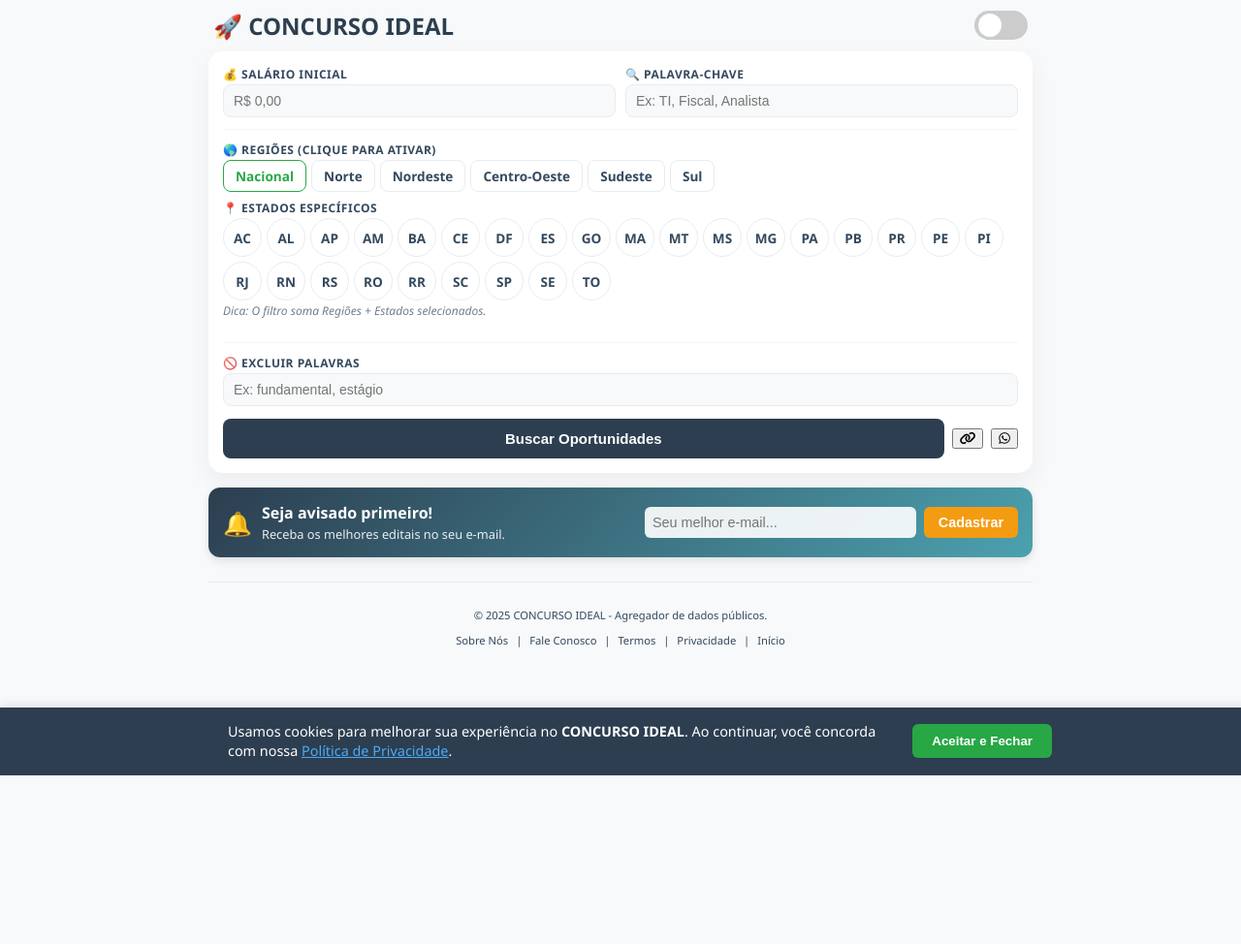
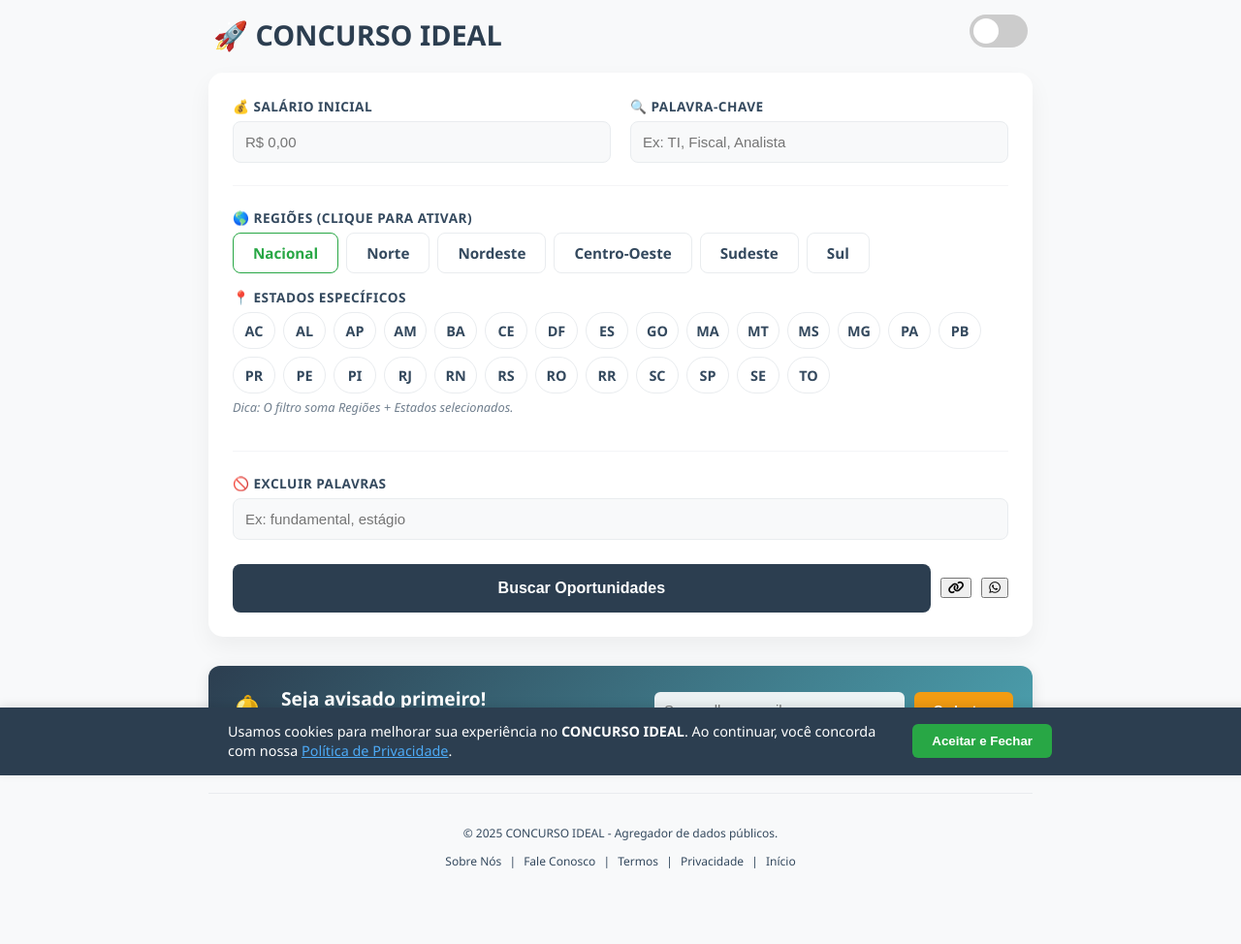
Before and after one commit to irislenisson/concurso-flask-app, a Flask app: page / in a window 1280 px wide. Shown: the whole page at 97% size. Before the commit the page ends 800 px from the top, so only its background shows below. Run offline with Flask 3, Linux system fonts and the light colour scheme.

Commit message:
Atualização visual 1

```diff
--- a/static/css/style.css
+++ b/static/css/style.css
@@ -1,6 +1,6 @@
-/* static/css/style.css - Versão Compacta e Definitiva */
+/* static/css/style.css - Versão Equilibrada e Visualmente Confortável */
 
-/* VARIÁVEIS DE CORES (MANTIDAS) */
+/* VARIÁVEIS DE CORES */
 :root {
     --bg-body: #f8f9fa;
     --bg-container: #ffffff;
@@ -34,21 +34,21 @@
 body {
     font-family: 'Segoe UI', Tahoma, Geneva, Verdana, sans-serif;
     margin: 0;
-    padding: 10px; /* Reduzi padding da borda da tela */
+    padding: 15px; /* Padding confortável */
     background-color: var(--bg-body);
     color: var(--text-primary);
     scroll-behavior: smooth;
     transition: background-color 0.3s, color 0.3s;
 }
 
-.container { max-width: 850px; margin: 0 auto; padding-bottom: 40px; position: relative; }
+.container { max-width: 850px; margin: 0 auto; padding-bottom: 50px; position: relative; }
 
-/* --- CABEÇALHO LADO A LADO (CORREÇÃO) --- */
+/* --- CABEÇALHO LADO A LADO --- */
 .header-row {
     display: flex;
-    justify-content: space-between; /* Título esq, Botão dir */
+    justify-content: space-between;
     align-items: center;
-    margin-bottom: 10px; /* Reduzido espaço abaixo do título */
+    margin-bottom: 20px;
     padding: 0 5px;
 }
 
@@ -57,7 +57,7 @@ h1 {
     color: var(--text-primary);
     margin: 0;
     font-weight: 800;
-    font-size: 1.5rem; /* Tamanho otimizado */
+    font-size: 1.8rem;
 }
 
 /* Oculta posicionamento antigo */
@@ -65,154 +65,158 @@ h1 {
 
 form {
     background: var(--bg-container);
-    padding: 15px; /* Reduzido de 30px para 15px (Compactação) */
+    padding: 25px; /* Espaço interno bom */
     border-radius: 15px;
     box-shadow: 0 10px 25px var(--card-shadow);
     display: grid;
-    gap: 8px; /* Reduzido de 20px para 8px (Compactação Máxima) */
+    gap: 15px; /* Gap equilibrado (nem 20px, nem 8px) */
 }
 
 label {
     font-weight: 700;
     color: var(--text-secondary);
-    margin-bottom: 2px; /* Reduzido */
+    margin-bottom: 6px;
     display: block;
-    font-size: 0.75em; /* Letra levemente menor */
+    font-size: 0.85em;
     text-transform: uppercase;
     letter-spacing: 0.5px;
 }
 
 input {
-    padding: 8px 10px; /* Input mais fino */
+    padding: 12px;
     border: 1px solid var(--border-color);
     border-radius: 8px;
     width: 100%;
     box-sizing: border-box;
-    font-size: 14px;
+    font-size: 15px;
     background: var(--input-bg);
     color: var(--text-primary);
     transition: all 0.2s;
 }
 input:focus { border-color: var(--primary-color); background: var(--bg-container); outline: none; box-shadow: 0 0 0 3px rgba(0,123,255,0.1); }
 
-.btn-grid { display: flex; flex-wrap: wrap; gap: 5px; /* Gap menor entre botões */ }
+.btn-grid { display: flex; flex-wrap: wrap; gap: 8px; }
 
 .filter-btn {
     background-color: var(--bg-container);
     border: 1px solid var(--border-color);
     border-radius: 20px;
-    padding: 6px 12px; /* Botão mais fino */
-    cursor: pointer; font-size: 0.85em; font-weight: 600;
+    padding: 8px 16px;
+    cursor: pointer; font-size: 0.9em; font-weight: 600;
     color: var(--text-secondary);
     transition: all 0.2s; user-select: none;
 }
 .filter-btn:hover { background-color: var(--border-color); transform: translateY(-1px); }
-.filter-btn.active { background-color: var(--primary-color); color: white; border-color: var(--primary-color); box-shadow: 0 2px 4px rgba(0,123,255,0.2); }
+.filter-btn.active { background-color: var(--primary-color); color: white; border-color: var(--primary-color); box-shadow: 0 4px 6px rgba(0,123,255,0.2); }
 
-/* --- ESTADOS UNIFORMES (CORREÇÃO) --- */
+/* --- ESTADOS EQUILIBRADOS --- */
 .uf-btn {
-    width: 38px; /* Largura fixa */
-    height: 38px; /* Altura fixa (círculo/quadrado perfeito) */
+    width: 42px; /* Largura fixa para uniformidade */
+    height: 36px; /* Altura fixa */
     display: flex;
     align-items: center;
     justify-content: center;
-    padding: 0; /* Remove padding interno variável */
+    padding: 0;
+    /* Mantém o visual arredondado mas não tão pequeno */
+    border-radius: 20px;
 }
 
-.region-btn { padding: 6px 12px; font-size: 0.85em; border-radius: 8px; }
+.region-btn { padding: 10px 20px; font-size: 0.95em; border-radius: 8px; }
 .region-btn[data-value="Nacional"] { border-color: #28a745; color: #28a745; }
 .region-btn[data-value="Nacional"].active { background-color: #28a745; color: white; }
 
-.section-divider { border-top: 1px solid var(--border-color); margin: 4px 0; opacity: 0.5; }
-.help-text { font-size: 0.75em; color: var(--text-secondary); margin-top: 2px; font-style: italic; opacity: 0.7;}
+.section-divider { border-top: 1px solid var(--border-color); margin: 8px 0; opacity: 0.5; }
+.help-text { font-size: 0.8em; color: var(--text-secondary); margin-top: 5px; font-style: italic; opacity: 0.7;}
 
-.main-actions { display: flex; gap: 8px; margin-top: 5px; align-items: center; }
+.main-actions { display: flex; gap: 10px; margin-top: 10px; align-items: center; }
 
 input[type="submit"] {
     background-color: #2c3e50; color: #fff; border: none; cursor: pointer;
-    font-weight: bold; padding: 12px; font-size: 15px; border-radius: 8px;
+    font-weight: bold; padding: 16px; font-size: 16px; border-radius: 8px;
     transition: transform 0.2s; flex-grow: 1; margin-top: 0; width: auto;
 }
 input[type="submit"]:hover { background-color: #1a252f; transform: translateY(-2px); }
 
-/* NEWSLETTER COMPACTA */
+/* NEWSLETTER ORIGINAL */
 .newsletter-box {
-    margin-top: 15px; /* Menor margem */
+    margin-top: 30px;
     background: linear-gradient(135deg, #2c3e50, #4ca1af);
     border-radius: 12px;
-    padding: 15px;
+    padding: 20px;
     display: flex;
     align-items: center;
     justify-content: space-between;
     flex-wrap: wrap;
     color: white;
-    box-shadow: 0 4px 10px rgba(0,0,0,0.1);
-    gap: 10px;
+    box-shadow: 0 4px 15px rgba(0,0,0,0.1);
+    gap: 15px;
 }
-.news-icon { font-size: 1.5rem; }
-.news-text { flex: 1; min-width: 180px; }
-.news-text h3 { margin: 0; color: white; text-align: left; font-size: 1rem; }
-.news-text p { margin: 2px 0 0; font-size: 0.8rem; opacity: 0.9; }
-.news-form { display: flex; gap: 8px; flex: 1; min-width: 220px; }
-.news-form input { border: none; padding: 8px; border-radius: 6px; background: rgba(255,255,255,0.9); color: #333; font-size: 0.9em; }
+.news-icon { font-size: 2rem; }
+.news-text { flex: 1; min-width: 200px; }
+.news-text h3 { margin: 0; color: white; text-align: left; font-size: 1.2rem; }
+.news-text p { margin: 5px 0 0; font-size: 0.9rem; opacity: 0.9; }
+.news-form { display: flex; gap: 10px; flex: 1; min-width: 250px; }
+.news-form input { border: none; padding: 10px; border-radius: 6px; background: rgba(255,255,255,0.9); color: #333; }
 .news-form button {
-    background-color: #f39c12; color: white; border: none; padding: 8px 15px;
-    border-radius: 6px; cursor: pointer; font-weight: bold; transition: transform 0.2s; font-size: 0.9em;
+    background-color: #f39c12; color: white; border: none; padding: 10px 20px;
+    border-radius: 6px; cursor: pointer; font-weight: bold; transition: transform 0.2s;
 }
 .news-form button:hover { transform: scale(1.05); background-color: #e67e22; }
 
 /* THEME SWITCH */
-.theme-switch { display: inline-block; height: 30px; position: relative; width: 55px; }
+.theme-switch { display: inline-block; height: 34px; position: relative; width: 60px; }
 .theme-switch input { display: none; }
-.slider { background-color: #ccc; bottom: 0; cursor: pointer; left: 0; position: absolute; right: 0; top: 0; transition: .4s; display: flex; align-items: center; justify-content: space-between; padding: 0 4px; }
-.slider:before { background-color: #fff; bottom: 3px; content: ""; height: 24px; left: 4px; position: absolute; transition: .4s; width: 24px; z-index: 1; border-radius: 50%; }
+.slider { background-color: #ccc; bottom: 0; cursor: pointer; left: 0; position: absolute; right: 0; top: 0; transition: .4s; display: flex; align-items: center; justify-content: space-between; padding: 0 5px; }
+.slider:before { background-color: #fff; bottom: 4px; content: ""; height: 26px; left: 4px; position: absolute; transition: .4s; width: 26px; z-index: 1; border-radius: 50%; }
 input:checked + .slider { background-color: #2c3e50; }
-input:checked + .slider:before { transform: translateX(23px); }
+input:checked + .slider:before { transform: translateX(26px); }
 .slider.round { border-radius: 34px; }
-.sun-icon { color: #f39c12; font-size: 14px; transition: .4s; opacity: 1; }
-.moon-icon { color: #f1c40f; font-size: 14px; transition: .4s; opacity: 0; }
+.sun-icon { color: #f39c12; font-size: 16px; transition: .4s; opacity: 1; }
+.moon-icon { color: #f1c40f; font-size: 16px; transition: .4s; opacity: 0; }
 input:checked + .slider .sun-icon { opacity: 0; }
 input:checked + .slider .moon-icon { opacity: 1; }
 
-#status-msg { margin: 15px 0; text-align: center; font-weight: bold; display: none; padding: 10px; border-radius: 8px; font-size: 0.9em;}
+#status-msg { margin: 20px 0; text-align: center; font-weight: bold; display: none; padding: 15px; border-radius: 8px;}
 .loading { color: var(--primary-color); background: var(--bg-container); border: 1px solid var(--border-color); }
 .empty { color: #856404; background: #fff3cd; }
 .error { color: #721c24; background: #f8d7da; }
 
-#resultados-container { margin-top: 25px; }
+#resultados-container { margin-top: 40px; }
 
 /* CARD DE CONCURSO */
 .concurso-card {
-    background: var(--bg-container); margin-bottom: 15px; padding: 15px 20px;
+    background: var(--bg-container); margin-bottom: 20px; padding: 25px;
     border-left: 5px solid var(--primary-color); border-radius: 10px;
-    box-shadow: 0 2px 8px var(--card-shadow);
+    box-shadow: 0 4px 12px var(--card-shadow);
 }
-.concurso-card h3 { margin: 0 0 8px 0; font-size: 1.1em; color: var(--text-primary); line-height: 1.4; }
+.concurso-card h3 { margin: 0 0 12px 0; font-size: 1.15em; color: var(--text-primary); line-height: 1.5; }
 
-.meta-line { display: flex; flex-wrap: wrap; gap: 8px; align-items: center; margin-top: 10px; }
-.badge { padding: 4px 8px; border-radius: 6px; font-size: 0.75em; font-weight: 700; letter-spacing: 0.3px; display: inline-block; }
+.meta-line { display: flex; flex-wrap: wrap; gap: 10px; align-items: center; margin-top: 15px; }
+.badge { padding: 6px 12px; border-radius: 6px; font-size: 0.85em; font-weight: 700; letter-spacing: 0.3px; display: inline-block; }
 .badge.money { background-color: #d1e7dd; color: #0f5132; }
 .badge.uf { background-color: #cfe2ff; color: #084298; }
 .badge.date { background-color: #fff3cd; color: #664d03; }
 
-.action-btn { font-size: 0.8em; font-weight: 600; padding: 6px 12px; border-radius: 6px; transition: all 0.2s; display: inline-flex; align-items: center; gap: 6px; border: none; cursor: pointer; font-family: inherit; text-decoration: none; box-shadow: 0 2px 4px rgba(0,0,0,0.05); }
+.action-btn { font-size: 0.85em; font-weight: 600; padding: 8px 16px; border-radius: 6px; transition: all 0.2s; display: inline-flex; align-items: center; gap: 8px; border: none; cursor: pointer; font-family: inherit; text-decoration: none; box-shadow: 0 2px 4px rgba(0,0,0,0.05); }
+.action-btn.disabled { opacity: 0.7; cursor: wait; pointer-events: none; }
+.action-btn:hover { transform: translateY(-2px); box-shadow: 0 4px 8px rgba(0,0,0,0.1); }
 .btn-edital { background-color: #ef5350; color: white; border: 1px solid #ef5350; }
 .btn-edital:hover { background-color: #e53935; }
 .btn-inscricao { background-color: #0d6efd; color: white; border: 1px solid #0d6efd; }
 .btn-inscricao:hover { background-color: #0b5ed7; }
 
-.icon-btn { width: 32px; height: 32px; border-radius: 6px; border: none; cursor: pointer; color: white; font-size: 0.9em; display: flex; align-items: center; justify-content: center; transition: all 0.2s; margin-right: 2px; }
+.icon-btn { width: 36px; height: 36px; border-radius: 6px; border: none; cursor: pointer; color: white; font-size: 1em; display: flex; align-items: center; justify-content: center; transition: all 0.2s; margin-right: 2px; }
 .btn-copy-small { background-color: #6c757d; }
 .btn-copy-small:hover { background-color: #5a6268; transform: translateY(-2px); }
 .btn-zap-small { background-color: #25D366; }
 .btn-zap-small:hover { background-color: #128C7E; transform: translateY(-2px); }
 
-/* Footer compacto */
-.legal-footer { margin-top: 20px; text-align: center; font-size: 0.7em; color: var(--text-secondary); border-top: 1px solid var(--border-color); padding-top: 15px; }
+/* Footer */
+.legal-footer { margin-top: 40px; text-align: center; font-size: 0.75em; color: var(--text-secondary); border-top: 1px solid var(--border-color); padding-top: 20px; }
 .legal-footer a { color: var(--text-secondary); text-decoration: none; margin: 0 5px; }
 .legal-footer a:hover { text-decoration: underline; }
 
-/* Manter styles auxiliares (Skeleton, Toast, etc) */
+/* Auxiliares */
 .skeleton { background: var(--skeleton-start); background: linear-gradient(90deg, var(--skeleton-start) 25%, var(--skeleton-mid) 50%, var(--skeleton-end) 75%); background-size: 200% 100%; animation: loading 1.5s infinite; border-radius: 4px; margin-bottom: 8px; }
 @keyframes loading { 0% { background-position: 200% 0; } 100% { background-position: -200% 0; } }
 .skeleton-card { background: var(--bg-container); padding: 25px; border-left: 5px solid var(--border-color); border-radius: 10px; margin-bottom: 20px; }
@@ -241,6 +245,6 @@ input:checked + .slider .moon-icon { opacity: 1; }
     .cookie-content { flex-direction: column; text-align: center; }
     .cookie-btn { width: 100%; }
     .news-form { width: 100%; }
-    /* No mobile, inputs ficam em coluna única */
+    /* Ajuste de Inputs no Mobile */
     .form-cols { grid-template-columns: 1fr !important; }
 }
--- a/templates/base.html
+++ b/templates/base.html
@@ -2,7 +2,6 @@
 <html lang="pt-BR">
 <head>
     <script async src="https://pagead2.googlesyndication.com/pagead/js/adsbygoogle.js?client=ca-pub-4697233336143262" crossorigin="anonymous"></script>
-
     <script async src="https://www.googletagmanager.com/gtag/js?id=G-SEU-ID-AQUI"></script>
     <script>
       window.dataLayer = window.dataLayer || [];
--- a/templates/index.html
+++ b/templates/index.html
@@ -4,7 +4,7 @@
 
 {% block content %}
     <form id="searchForm">
-        <div style="display: grid; grid-template-columns: 1fr 1fr; gap: 10px;" class="form-cols">
+        <div style="display: grid; grid-template-columns: 1fr 1fr; gap: 20px;" class="form-cols">
             <div>
                 <label>💰 Salário Inicial</label>
                 <input type="tel" id="salario_minimo" placeholder="R$ 0,00" oninput="formatarMoeda(this)">
```
